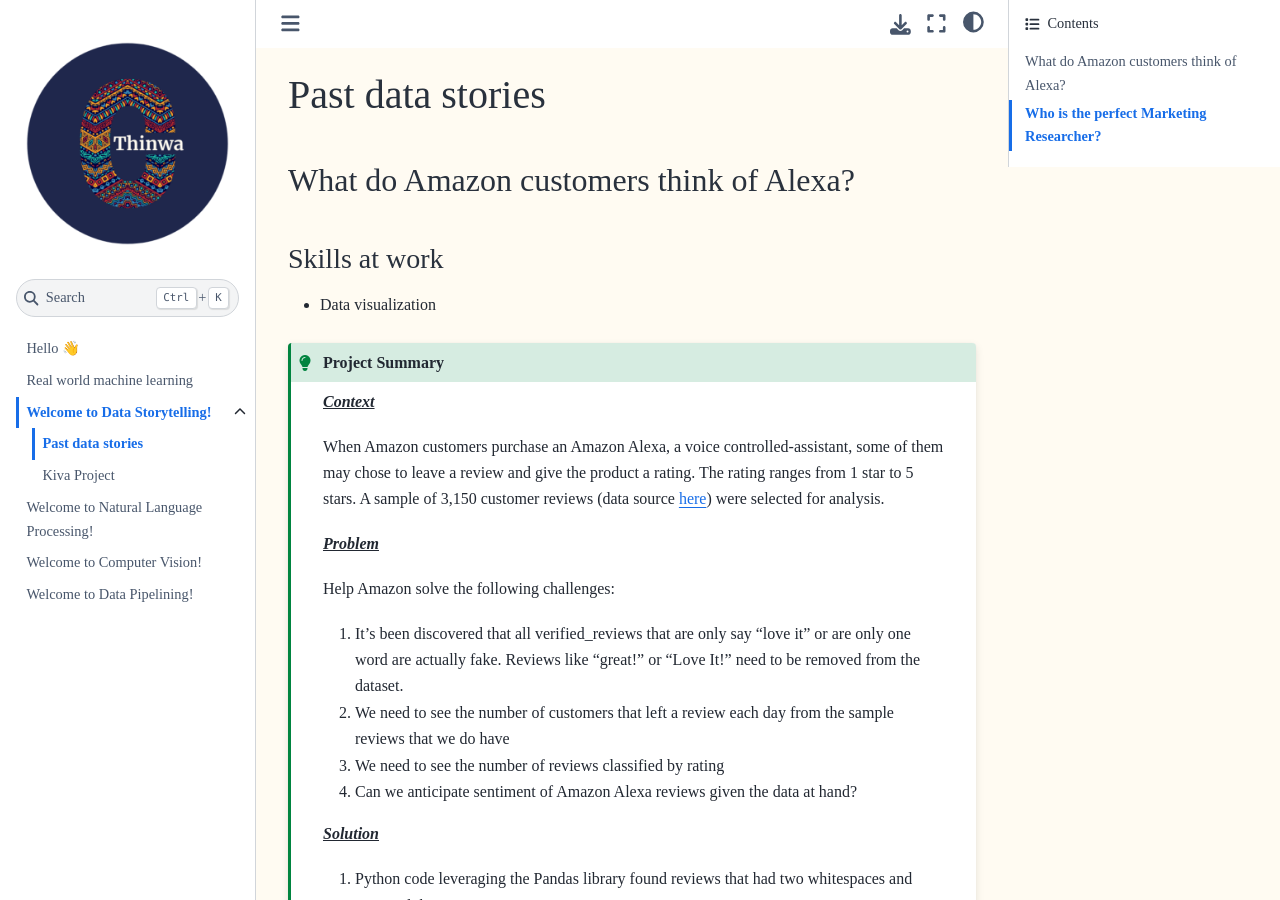
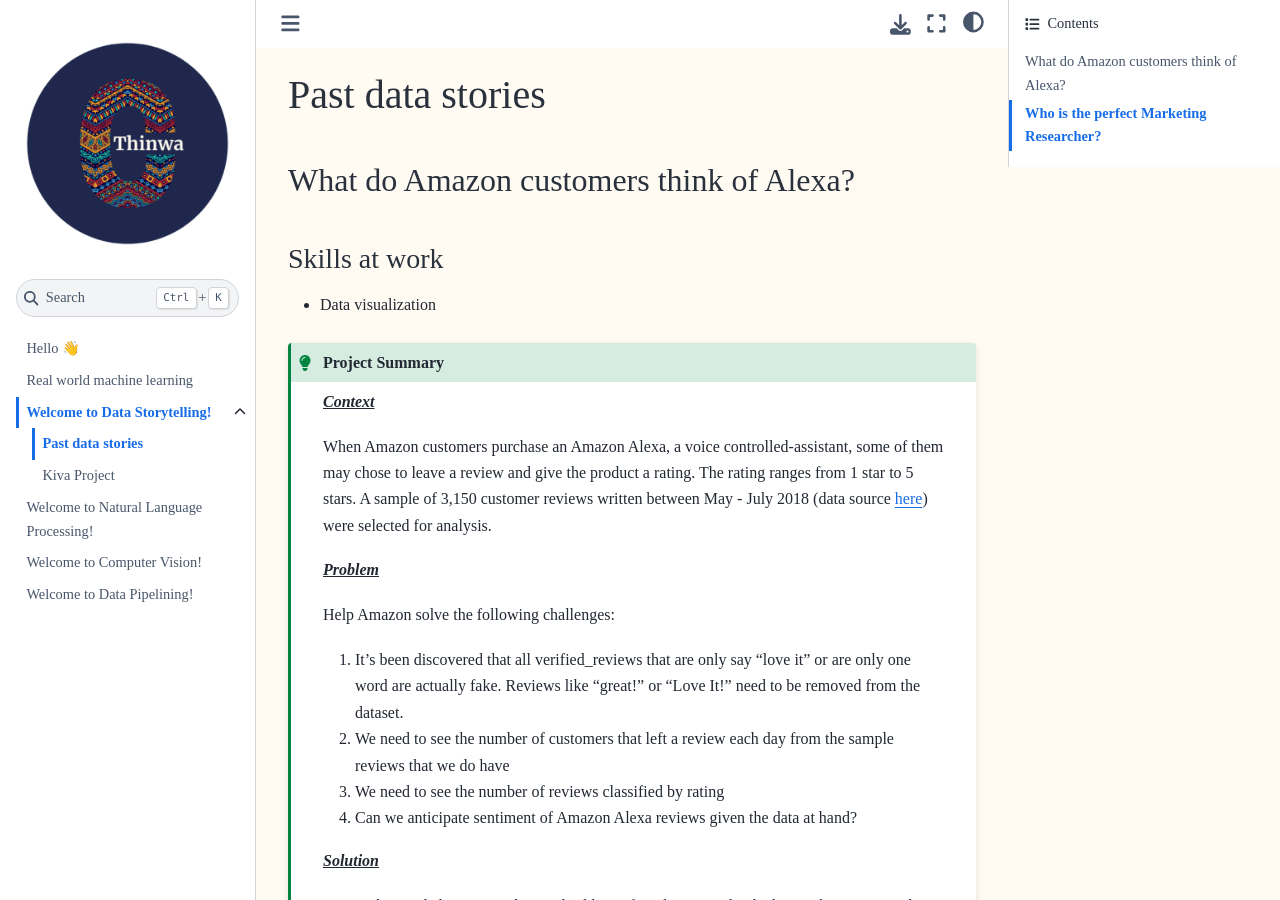
Before and after one commit to CeeThinwa/knowledge-hub, a Jupyter Book: the page built from book/data-storytelling-past-projects.md, in a window 1280 px wide and 900 px high. Built offline with Jupyter Book 1.0.4 settings and Sphinx 7.4.7 and the Sphinx Book theme 1.1.4, drawn with Linux system fonts in a browser that asks for light colours.

Commit message:
added content

```diff
--- a/book/data-storytelling-past-projects.md
+++ b/book/data-storytelling-past-projects.md
@@ -13,7 +13,7 @@
 <u>_**Context**_</u>
 
 When Amazon customers purchase an Amazon Alexa, a voice controlled-assistant,
-some of them may chose to leave a review and give the product a rating. The rating ranges from 1 star to 5 stars. A sample of 3,150 customer reviews
+some of them may chose to leave a review and give the product a rating. The rating ranges from 1 star to 5 stars. A sample of 3,150 customer reviews written between May - July 2018
 (data source [here](https://go.aws/2WkOfZp)) were selected for analysis.
 
 <u>_**Problem**_</u>
```
